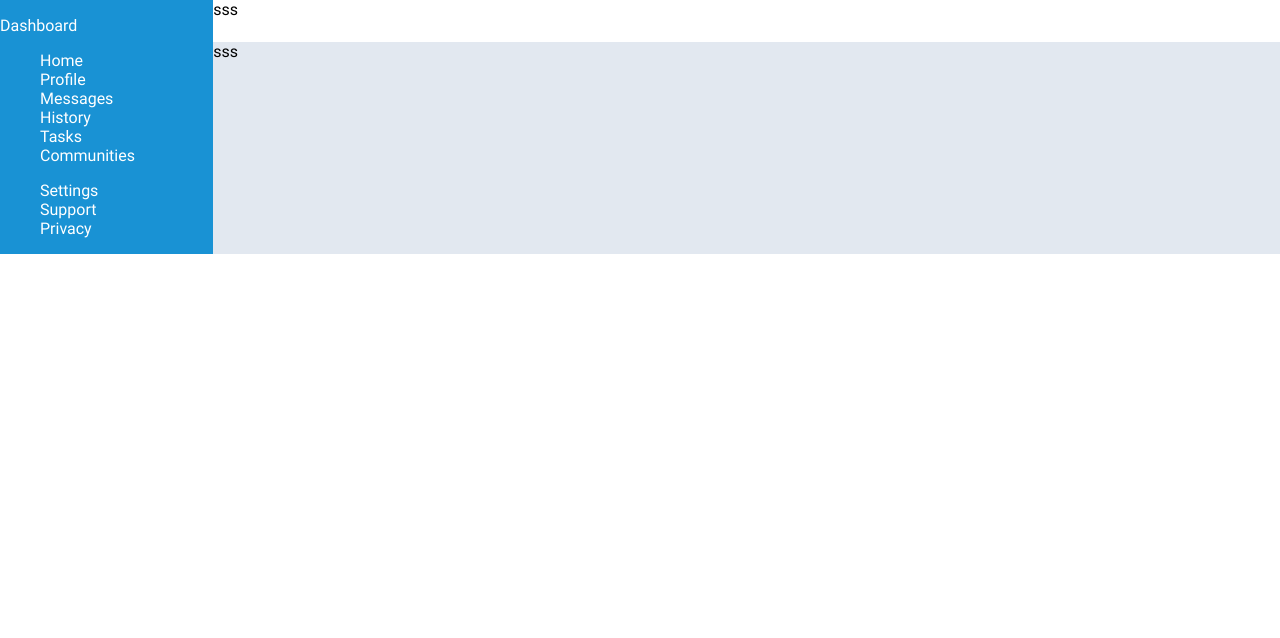
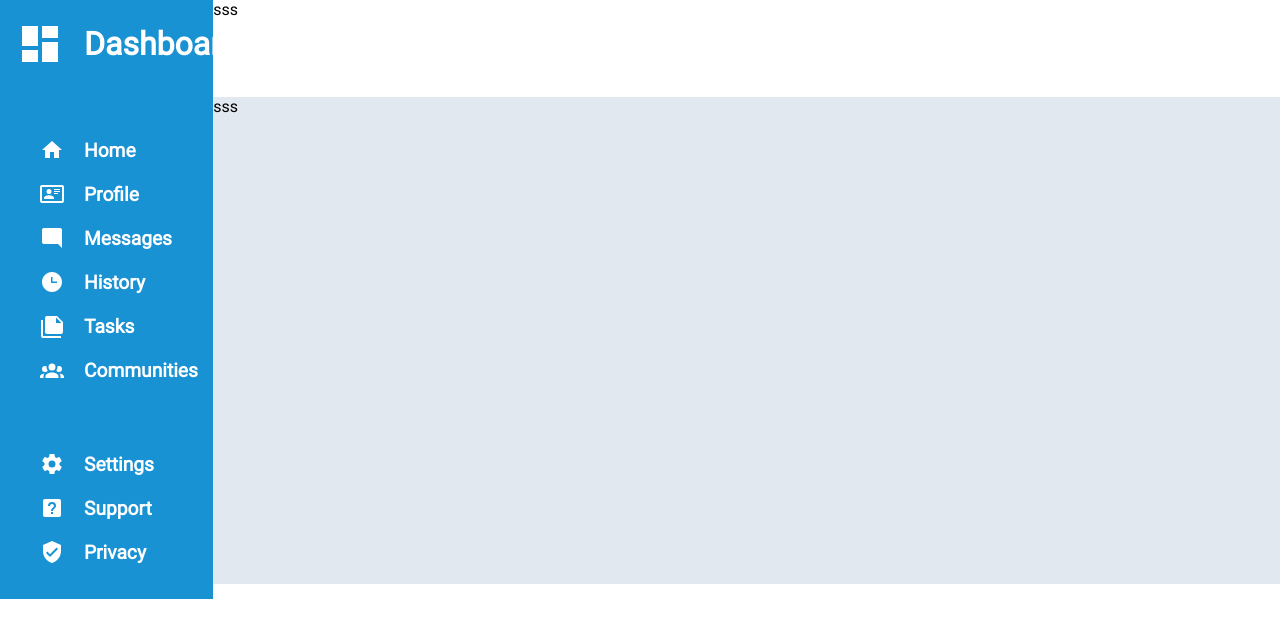
Before and after one commit to RianAhmedWork/odin-admin-dashboard, a plain HTML site: page index.html in a window 1280 px wide. Drawn offline with Linux system fonts and the light colour scheme.

Commit message:
Finish grid and styling work on sidebar class

```diff
--- a/index.html
+++ b/index.html
@@ -1,39 +1,42 @@
 <!DOCTYPE html>
 <html lang="en">
   <head>
-    <meta charset="UTF-8">
-    <meta name="viewport" content="width=device-width, initial-scale=1.0">
+    <meta charset="UTF-8" />
+    <meta name="viewport" content="width=device-width, initial-scale=1.0" />
     <title>Dashboard</title>
-    <link rel="stylesheet" href="stylesheet.css">
+    <link rel="stylesheet" href="stylesheet.css" />
   </head>
   <body>
     <div class="sidebar">
-        <div>
-            <p>Dashboard</p>
+      <div class="sidebar-dashboard">
+        <ul>
+          <li>
+          <svg xmlns="http://www.w3.org/2000/svg" viewBox="0 0 24 24" width="60px" height="60px">
+            <title>view-dashboard</title>
+            <path
+              d="M13,3V9H21V3M13,21H21V11H13M3,21H11V15H3M3,13H11V3H3V13Z"
+            />
+          </svg><span>Dashboard</span></li></ul>
       </div>
       <div>
         <ul>
-                <li>Home</li>
-                <li>Profile</li>
-                <li>Messages</li>
-                <li>History</li>
-                <li>Tasks</li>
-                <li>Communities</li>
+          <li><svg xmlns="http://www.w3.org/2000/svg" viewBox="0 0 24 24"><title>home</title><path d="M10,20V14H14V20H19V12H22L12,3L2,12H5V20H10Z" /></svg><span>Home</span></li>
+          <li><svg xmlns="http://www.w3.org/2000/svg" viewBox="0 0 24 24"><title>card-account-details-outline</title><path d="M22,3H2C0.91,3.04 0.04,3.91 0,5V19C0.04,20.09 0.91,20.96 2,21H22C23.09,20.96 23.96,20.09 24,19V5C23.96,3.91 23.09,3.04 22,3M22,19H2V5H22V19M14,17V15.75C14,14.09 10.66,13.25 9,13.25C7.34,13.25 4,14.09 4,15.75V17H14M9,7A2.5,2.5 0 0,0 6.5,9.5A2.5,2.5 0 0,0 9,12A2.5,2.5 0 0,0 11.5,9.5A2.5,2.5 0 0,0 9,7M14,7V8H20V7H14M14,9V10H20V9H14M14,11V12H18V11H14" /></svg><span>Profile</span></li>
+          <li><svg xmlns="http://www.w3.org/2000/svg" viewBox="0 0 24 24"><title>message-reply</title><path d="M22,4C22,2.89 21.1,2 20,2H4A2,2 0 0,0 2,4V16A2,2 0 0,0 4,18H18L22,22V4Z" /></svg><span>Messages</span></li>
+          <li><svg xmlns="http://www.w3.org/2000/svg" viewBox="0 0 24 24"><title>clock-time-three</title><path d="M12 2C6.5 2 2 6.5 2 12C2 17.5 6.5 22 12 22C17.5 22 22 17.5 22 12S17.5 2 12 2M17 13H11V7H12.5V11.5H17V13Z" /></svg><span>History</span></li>
+          <li><svg xmlns="http://www.w3.org/2000/svg" viewBox="0 0 24 24"><title>note-multiple</title><path d="M16,9H21.5L16,3.5V9M7,2H17L23,8V18A2,2 0 0,1 21,20H7C5.89,20 5,19.1 5,18V4A2,2 0 0,1 7,2M3,6V22H21V24H3A2,2 0 0,1 1,22V6H3Z" /></svg><span>Tasks</span></li>
+          <li><svg xmlns="http://www.w3.org/2000/svg" viewBox="0 0 24 24"><title>account-group</title><path d="M12,5.5A3.5,3.5 0 0,1 15.5,9A3.5,3.5 0 0,1 12,12.5A3.5,3.5 0 0,1 8.5,9A3.5,3.5 0 0,1 12,5.5M5,8C5.56,8 6.08,8.15 6.53,8.42C6.38,9.85 6.8,11.27 7.66,12.38C7.16,13.34 6.16,14 5,14A3,3 0 0,1 2,11A3,3 0 0,1 5,8M19,8A3,3 0 0,1 22,11A3,3 0 0,1 19,14C17.84,14 16.84,13.34 16.34,12.38C17.2,11.27 17.62,9.85 17.47,8.42C17.92,8.15 18.44,8 19,8M5.5,18.25C5.5,16.18 8.41,14.5 12,14.5C15.59,14.5 18.5,16.18 18.5,18.25V20H5.5V18.25M0,20V18.5C0,17.11 1.89,15.94 4.45,15.6C3.86,16.28 3.5,17.22 3.5,18.25V20H0M24,20H20.5V18.25C20.5,17.22 20.14,16.28 19.55,15.6C22.11,15.94 24,17.11 24,18.5V20Z" /></svg><span>Communities</span></li>
         </ul>
       </div>
       <div>
         <ul>
-                <li>Settings</li>
-                <li>Support</li>
-                <li>Privacy</li>
+          <li><svg xmlns="http://www.w3.org/2000/svg" viewBox="0 0 24 24"><title>cog</title><path d="M12,15.5A3.5,3.5 0 0,1 8.5,12A3.5,3.5 0 0,1 12,8.5A3.5,3.5 0 0,1 15.5,12A3.5,3.5 0 0,1 12,15.5M19.43,12.97C19.47,12.65 19.5,12.33 19.5,12C19.5,11.67 19.47,11.34 19.43,11L21.54,9.37C21.73,9.22 21.78,8.95 21.66,8.73L19.66,5.27C19.54,5.05 19.27,4.96 19.05,5.05L16.56,6.05C16.04,5.66 15.5,5.32 14.87,5.07L14.5,2.42C14.46,2.18 14.25,2 14,2H10C9.75,2 9.54,2.18 9.5,2.42L9.13,5.07C8.5,5.32 7.96,5.66 7.44,6.05L4.95,5.05C4.73,4.96 4.46,5.05 4.34,5.27L2.34,8.73C2.21,8.95 2.27,9.22 2.46,9.37L4.57,11C4.53,11.34 4.5,11.67 4.5,12C4.5,12.33 4.53,12.65 4.57,12.97L2.46,14.63C2.27,14.78 2.21,15.05 2.34,15.27L4.34,18.73C4.46,18.95 4.73,19.03 4.95,18.95L7.44,17.94C7.96,18.34 8.5,18.68 9.13,18.93L9.5,21.58C9.54,21.82 9.75,22 10,22H14C14.25,22 14.46,21.82 14.5,21.58L14.87,18.93C15.5,18.67 16.04,18.34 16.56,17.94L19.05,18.95C19.27,19.03 19.54,18.95 19.66,18.73L21.66,15.27C21.78,15.05 21.73,14.78 21.54,14.63L19.43,12.97Z" /></svg><span>Settings</span></li>
+          <li><svg xmlns="http://www.w3.org/2000/svg" viewBox="0 0 24 24"><title>help-box</title><path d="M11,18H13V16H11V18M12,6A4,4 0 0,0 8,10H10A2,2 0 0,1 12,8A2,2 0 0,1 14,10C14,12 11,11.75 11,15H13C13,12.75 16,12.5 16,10A4,4 0 0,0 12,6M5,3H19A2,2 0 0,1 21,5V19A2,2 0 0,1 19,21H5A2,2 0 0,1 3,19V5A2,2 0 0,1 5,3Z" /></svg><span>Support</span></li>
+          <li><svg xmlns="http://www.w3.org/2000/svg" viewBox="0 0 24 24"><title>shield-check</title><path d="M10,17L6,13L7.41,11.59L10,14.17L16.59,7.58L18,9M12,1L3,5V11C3,16.55 6.84,21.74 12,23C17.16,21.74 21,16.55 21,11V5L12,1Z" /></svg><span>Privacy</span></li>
         </ul>
       </div>
     </div>
-    <div class="header">
-        sss
-    </div>
-    <div class="main-content">
-        sss
-    </div>
+    <div class="header">sss</div>
+    <div class="main-content">sss</div>
   </body>
 </html>
--- a/stylesheet.css
+++ b/stylesheet.css
@@ -7,6 +7,7 @@ body {
     display: grid;
     grid-template: 1fr 5fr / 1fr 5fr;
     margin: 0%;
+    padding: 0%;
     font-family: Roboto, Helvetica, sans-serif;
 }
 
@@ -14,6 +15,9 @@ body {
     color: #FFFFFF;
     background-color: #1992D4;
     grid-area: 1 / 1 / 3 / 2;
+    display: grid;
+    justify-items: start;
+    align-items: center;
 }
 
 .header {
@@ -29,3 +33,55 @@ body {
 ul {
     list-style-type: none;
 }
+
+li {
+    display: grid;
+    grid-auto-flow: column;
+    align-items: center;
+    text-align: left;
+    gap: 20px;
+    margin: 20px 0;
+    font-weight: 700;
+    font-size: 1.2rem;
+}
+
+li > svg {
+    fill: #FFFFFF;
+    width: 24px;
+    height: 24px;
+}
+
+p > svg {
+    fill: #FFFFFF;
+    width: 60px;
+    height: 60px;
+}
+
+svg {
+    margin: 0%;
+    padding: 0%;
+}
+
+li > span {
+    width: 20px;
+}
+
+.sidebar-dashboard > ul > li {
+    font-size: 2em;
+
+}
+
+.sidebar-dashboard > ul > li > svg {
+    width: 48px;
+    height: 48px;
+    fill: #FFFFFF;
+    margin-left: -24px;
+}
+
+.sidebar > div {
+    margin: 15px 0;
+}
+
+.sidebar:first-child {
+    margin: -15px 0;
+}
```
Lines whose indentation alone changed are shown as unchanged.
